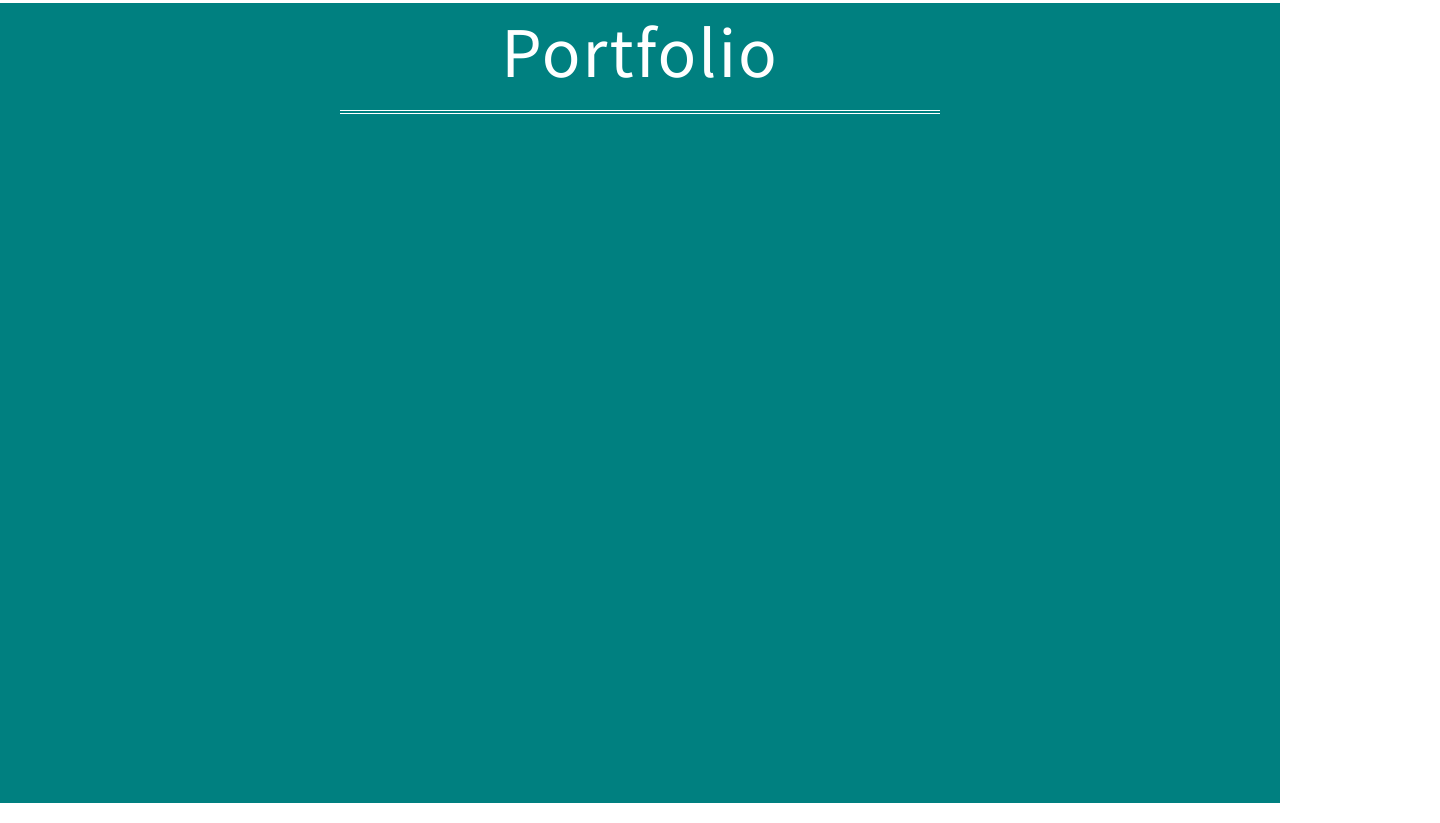
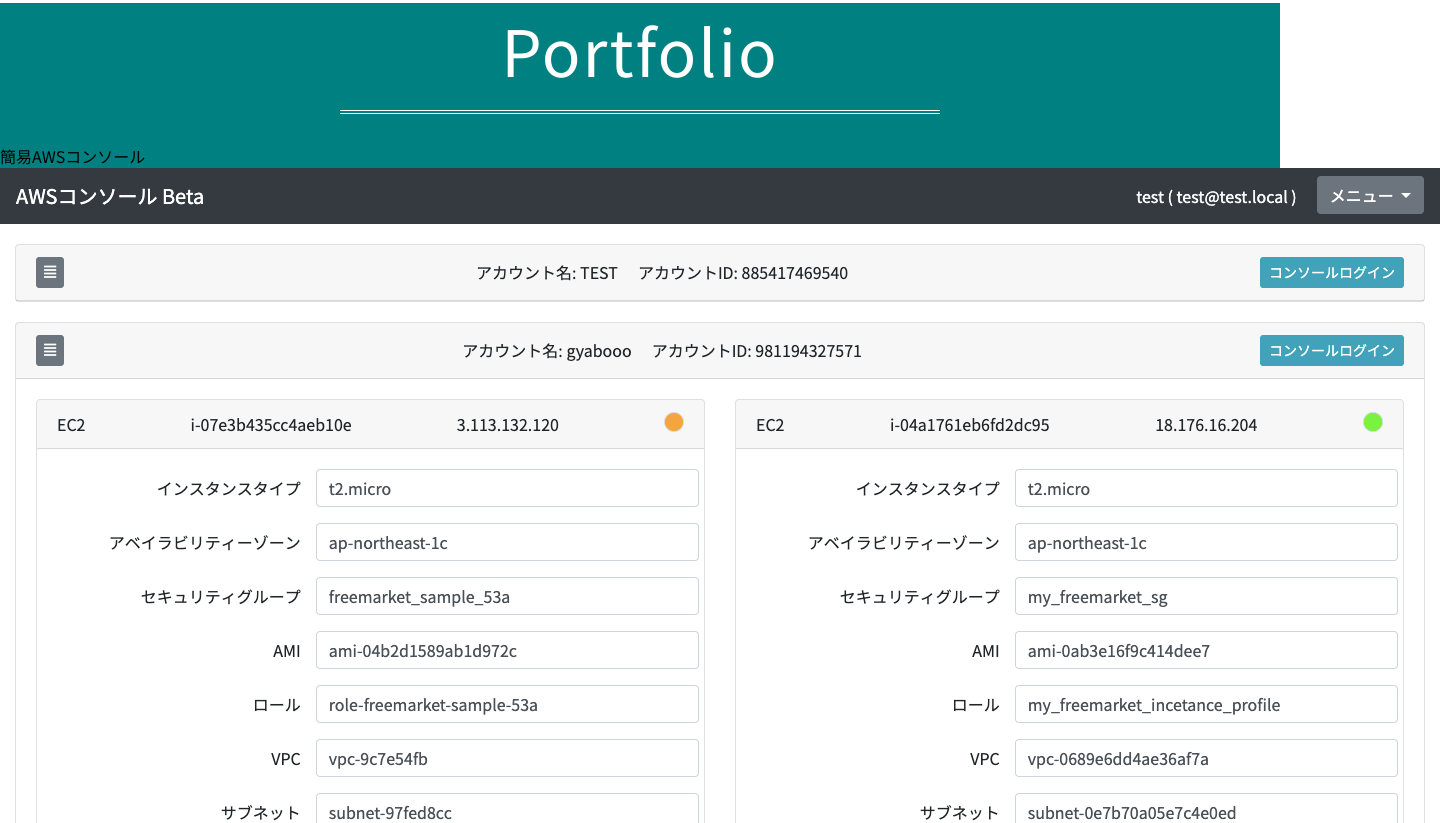
Before and after one commit to gyabooo/pages, a plain HTML site: page index.html in a window 1280 px wide. Shown: the part 1657-2480 px from the top of the page, 1440 px wide, since content can reach past the window. Drawn offline with Linux system fonts and the light colour scheme.

Commit message:
簡易AWSコンソール追加

```diff
--- a/index.html
+++ b/index.html
@@ -44,8 +44,12 @@
     <div id="portfolio">
       <h2>Portfolio</h2>
       <div class="portfolio-box">
-        <div class="portfolio-title"></div>
-        <div class="portfolio-image"></div>
+        <div class="portfolio-title">簡易AWSコンソール</div>
+        <div class="portfolio-link">
+          <a href="https://aws-console-beta.gyabooo.work/">
+            <img class="portfolio-image" src="aws-console-beta.png" alt="簡易AWSコンソール">
+          </a>
+        </div>
       </div>
     </div>
     <div id="contact">
```
Also changed, not shown: aws-console-beta.png (added).
